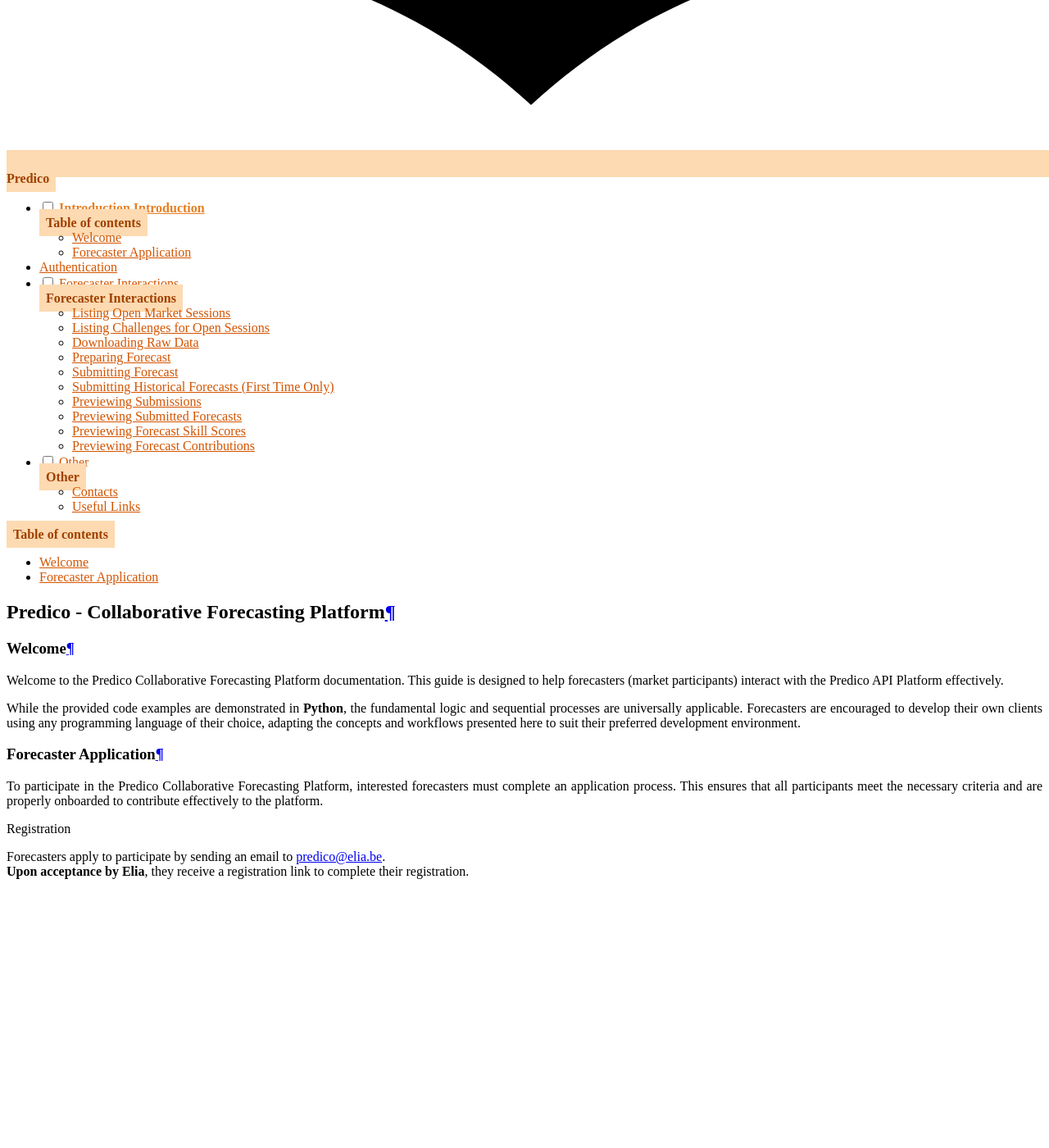
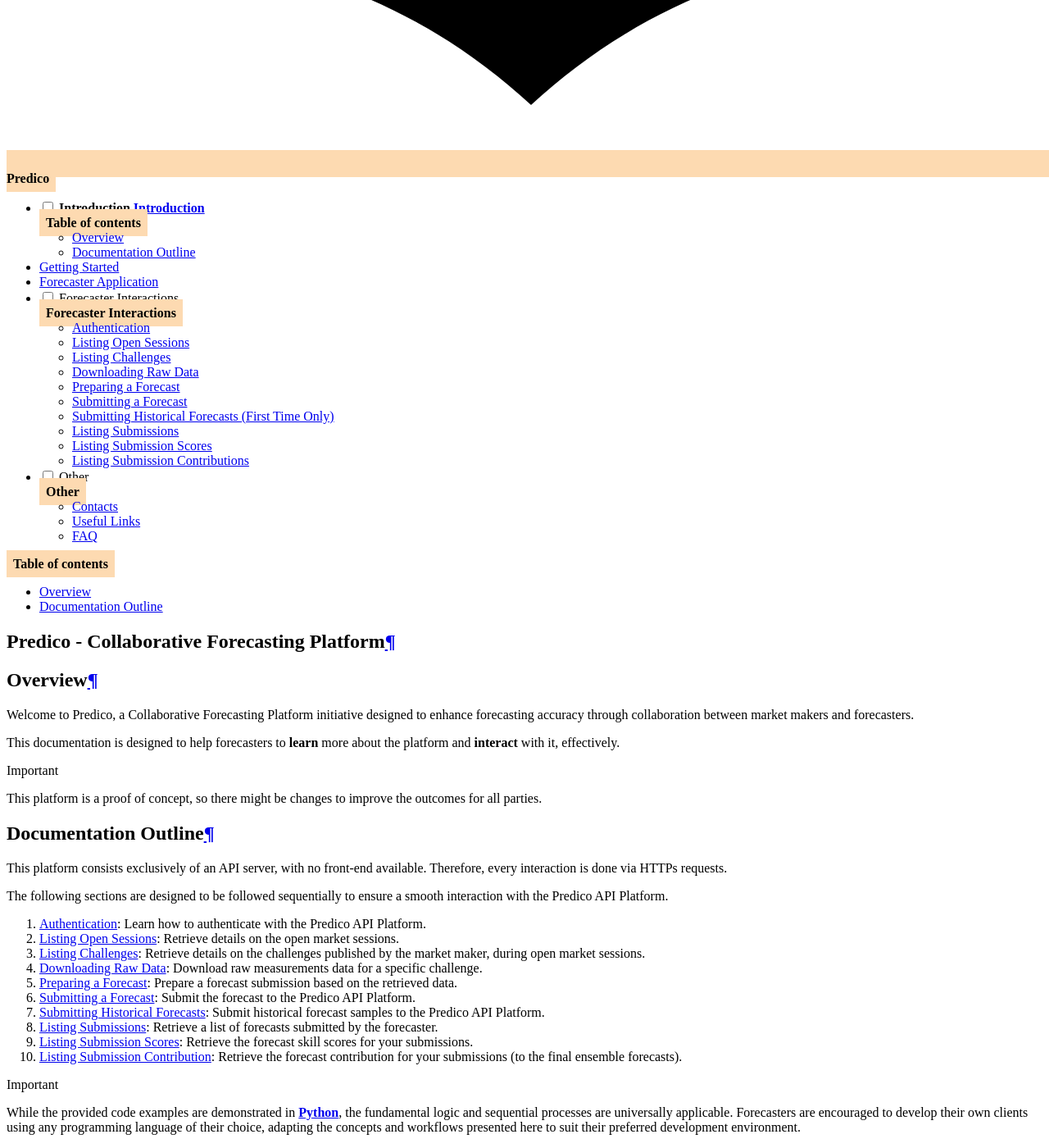
Before and after one commit to INESCTEC/predico-collabforecast, an MkDocs documentation site: the page built from documentation/docs/introduction.md, in a window 1280 px wide and 1400 px high, scrolled down 6309 px. Shown: the whole window at 82% size. Built offline with MkDocs 1.6.1 and Material for MkDocs 9.7.7, drawn with Linux system fonts in a browser that asks for light colours; before the commit the page ends 7397 px from its top, so only the background shows below that.

Commit message:
Big docs update. Restructured sections + added getting started + added contacts + improved intro.

```diff
--- a/documentation/docs/introduction.md
+++ b/documentation/docs/introduction.md
@@ -1,55 +1,34 @@
 # Predico - Collaborative Forecasting Platform
 
-### Welcome
-Welcome to the Predico Collaborative Forecasting Platform documentation. This guide is designed to help
-forecasters (market participants) interact with the Predico API Platform effectively.
+## Overview
+Welcome to Predico, a Collaborative Forecasting Platform initiative designed to enhance forecasting accuracy through collaboration between market makers and forecasters.
 
-While the provided code examples are demonstrated in **Python**, the fundamental logic and sequential
-processes are universally applicable. Forecasters are encouraged to develop their own clients
-using any programming language of their choice, adapting the concepts and workflows presented here
-to suit their preferred development environment.
+This documentation is designed to help forecasters to **learn** more about the platform and **interact** with it, effectively.
 
-### Forecaster Application
-
-To participate in the Predico Collaborative Forecasting Platform, interested forecasters must complete an application process. This ensures that all participants meet the necessary criteria and are properly onboarded to contribute effectively to the platform.
-
-!!! info "Registration"
-
-    Forecasters apply to participate by sending an email to [predico@elia.be](mailto:predico@elia.be).
-    **Upon acceptance by Elia**, they receive a registration link to complete their registration.
-
-[//]: # (<div class="custom-callout" markdown="1">)
-
-[//]: # ()
-[//]: # (Forecasters apply to participate by sending an email to <a href="mailto:predico@elia.be">predico@elia.be</a>.  )
-
-[//]: # (Upon acceptance by Elia, they receive a registration link to complete their registration.)
-
-[//]: # ()
-[//]: # (</div>)
+!!! warning "Important"
+    This platform is a proof of concept, so there might be changes to improve the outcomes for all parties.
 
 
-[//]: # (### Useful Links)
+## Documentation Outline
 
-[//]: # ()
-[//]: # (- Main Page: [https://predico-elia.inesctec.pt/]&#40;https://predico-elia.inesctec.pt/&#41;)
+This platform consists exclusively of an API server, with no front-end available.
+Therefore, every interaction is done via HTTPs requests.
 
-[//]: # ()
-[//]: # (### Contacts)
+The following sections are designed to be followed sequentially to ensure a smooth interaction with the Predico API Platform.
 
-[//]: # ()
-[//]: # (- Giovanni Buroni &#40;[giovanni.buroni@inesctec.pt]&#40;mailto:giovanni.buroni@inesctec.pt&#41;&#41;)
+1. [Authentication](authentication.md): Learn how to authenticate with the Predico API Platform.
+2. [Listing Open Sessions](listing_open_sessions.md): Retrieve details on the open market sessions.
+3. [Listing Challenges](listing_challenges.md): Retrieve details on the challenges published by the market maker, during open market sessions.
+4. [Downloading Raw Data](downloading_raw_data.md): Download raw measurements data for a specific challenge.
+5. [Preparing a Forecast](preparing_forecast.md): Prepare a forecast submission based on the retrieved data.
+6. [Submitting a Forecast](submitting_forecast.md): Submit the forecast to the Predico API Platform.
+7. [Submitting Historical Forecasts](submitting_historical_forecasts.md): Submit historical forecast samples to the Predico API Platform.
+8. [Listing Submissions](listing_submissions.md): Retrieve a list of forecasts submitted by the forecaster.
+9. [Listing Submission Scores](listing_submission_scores.md): Retrieve the forecast skill scores for your submissions.
+10. [Listing Submission Contribution](listing_submission_contribution.md): Retrieve the forecast contribution for your submissions (to the final ensemble forecasts).
 
-[//]: # (- Carla Gonçalves &#40;[carla.s.goncalves@inesctec.pt]&#40;mailto:carla.s.goncalves@inesctec.pt&#41;&#41;)
-
-[//]: # (- André Garcia &#40;[andre.f.garcia@inesctec.pt]&#40;mailto:andre.f.garcia@inesctec.pt&#41;&#41;)
-
-[//]: # (- José Andrade &#40;[jose.r.andrade@inesctec.pt]&#40;mailto:jose.r.andrade@inesctec.pt&#41;&#41;)
-
-[//]: # (- Ricardo Bessa &#40;[ricardo.j.bessa@inesctec.pt]&#40;mailto:ricardo.j.bessa@inesctec.pt&#41;&#41;)
-
-[//]: # ()
-[//]: # (#### Last Update)
-
-[//]: # ()
-[//]: # (2024-10-31, by José Andrade)
+!!! important "Important"
+    While the provided code examples are demonstrated in [**Python**](https://www.python.org/), the fundamental logic and sequential
+    processes are universally applicable. Forecasters are encouraged to develop their own clients
+    using any programming language of their choice, adapting the concepts and workflows presented here
+    to suit their preferred development environment.
--- a/documentation/mkdocs.yml
+++ b/documentation/mkdocs.yml
@@ -27,21 +27,23 @@ extra_css:
   - extra.css
 nav:
   - Introduction: introduction.md
-  - Authentication: authentication.md
+  - Getting Started: getting_started.md
+  - Forecaster Application: application.md
   - Forecaster Interactions:
-      - Listing Open Market Sessions: listing_open_market_sessions.md
-      - Listing Challenges for Open Sessions: listing_challenges_for_open_session.md
+      - Authentication: authentication.md
+      - Listing Open Sessions: listing_open_sessions.md
+      - Listing Challenges: listing_challenges.md
       - Downloading Raw Data: downloading_raw_data.md
-      - Preparing Forecast: preparing_forecast.md
-      - Submitting Forecast: submitting_forecast.md
+      - Preparing a Forecast: preparing_forecast.md
+      - Submitting a Forecast: submitting_forecast.md
       - Submitting Historical Forecasts (First Time Only): submitting_historical_forecasts.md
-      - Previewing Submissions: previewing_submissions.md
-      - Previewing Submitted Forecasts: previewing_submitted_forecasts.md
-      - Previewing Forecast Skill Scores: previewing_forecast_skill_scores.md
-      - Previewing Forecast Contributions: previewing_forecast_contributions.md
+      - Listing Submissions: listing_submissions.md
+      - Listing Submission Scores: listing_submission_scores.md
+      - Listing Submission Contributions: listing_submission_contribution.md
   - Other:
-    - Contacts: contacts_useful_links.md
+    - Contacts: contacts.md
     - Useful Links: useful_links.md
+    - FAQ: faq.md
 markdown_extensions:
   - pymdownx.snippets
   - tables
--- a/documentation/overrides/extra.css
+++ b/documentation/overrides/extra.css
@@ -2,10 +2,10 @@
 /* Force the vertical scrollbar to always appear */
 html {
   overflow-y: scroll;
-  text-align: justify;
 }
+
 .md-header {
-  background-color: #D35400;
+  background-color: #ffffff;
 }
 
 .md-header__title, .md-header__subtitle, .md-header__button, .md-header__link {
@@ -30,28 +30,23 @@ html {
 
 /* Navigation Link Styles */
 .md-nav__link {
-  color: #D35400;
 }
 
 .md-nav__link:hover {
-  color: #A04000;
   text-decoration: underline;
 }
 
 .md-nav__link--active {
-  color: #E67E22;
   font-weight: bold;
 }
 
 /* Navigation Icon Styles */
 .md-nav__link .md-nav__icon {
-  color: #D35400;
 }
 
 /* Section Title Styles */
 .md-nav__title {
   font-size: 1rem;
-  color: #A04000;
   font-weight: bold;
   margin-top: 1rem;
   background-color: #FDDAB1;
@@ -60,18 +55,15 @@ html {
 
 /* Mobile Navigation Styles */
 .md-dialog__content .md-nav__link {
-  color: #D35400;
 }
 
 .md-dialog__content .md-nav__title {
   font-size: 1rem;
-  color: #000000;
   font-weight: bold;
   margin-top: 1rem;
 }
 
 .custom-callout {
-  border: 2px solid #D35400; /* Dark orange border */
   background-color: #FFF5E5; /* Light orange background */
   padding: 1rem;
   border-radius: 8px;
```
Also changed, not shown: documentation/docs/application.md (added, +14 -0 lines), documentation/docs/contacts.md (added, +4 -0 lines), documentation/docs/getting_started.md (added, +64 -0 lines), documentation/docs/listing_open_sessions.md (renamed from documentation/docs/listing_open_market_sessions.md, +2 -2 lines), documentation/docs/listing_challenges.md (renamed from documentation/docs/listing_challenges_for_open_session.md), documentation/docs/static/modules-breakdown.png (added), documentation/docs/static/predico-elia-interactions-sd.png (added), documentation/forecaster_tutorial.ipynb, 1 other file.
